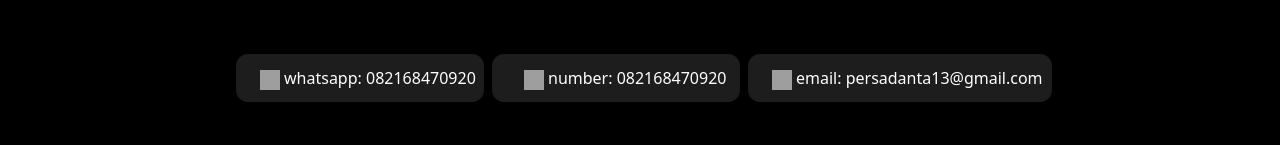
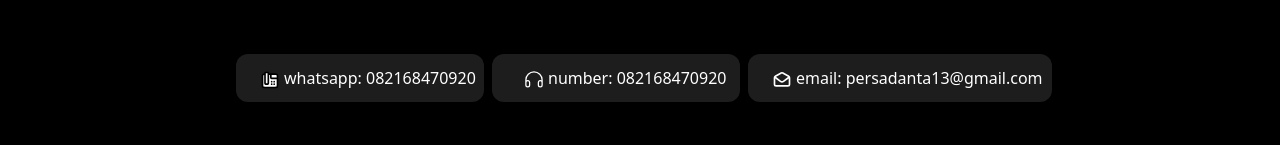
Before and after one commit to AriaPersadantaGinting/ariapersadantaginting13, a React (Vite) app: page /Connect in a window 1280 px wide. Shown: the part 628-773 px from the top of the page. Built offline with nearby package versions, Linux system fonts and the light colour scheme; grey boxes are pictures that could not be loaded; a web font is replaced by a local one.

Commit message:
complete

```diff
--- a/src/components/Fragments/Portofolio/Contact/ContactSection2.jsx
+++ b/src/components/Fragments/Portofolio/Contact/ContactSection2.jsx
@@ -43,7 +43,7 @@
           <div className="bg-[rgba(61,58,60,0.5)] flex lg:w-[15.5rem] md:w-[15.5rem] md:mb-3 py-3 rounded-xl sm:w-[15.5rem] sm:mb-3 mb-3 ml-2">
             <img
               className="w-5 h-5 mt-1 lg:ml-6 md:ml-6 sm:ml-6 ml-3 mr-1"
-              src="/src/assets/phone.svg"
+              src="/phone.svg"
               alt=""
             />
             whatsapp: 082168470920
@@ -51,7 +51,7 @@
           <div className="bg-[rgba(61,58,60,0.5)] flex lg:w-[15.5rem] lg:ml-2 md:w-[15.5rem] md:mb-3 md:ml-2 sm:w-[15.5rem] sm:mb-3 sm:ml-2 mb-3 w-[14rem] ml-2 py-3 rounded-xl">
             <img
               className="w-5 h-5 mt-1 lg:ml-8 md:ml-8 sm:ml-8 ml-3  mr-1"
-              src="/src/assets/number.svg"
+              src="/number.svg"
               alt=""
             />
             number: 082168470920
@@ -59,7 +59,7 @@
           <div className="bg-[rgba(61,58,60,0.5)] flex lg:w-[19rem] lg:ml-2 md:w-[19rem] ml-2 m:w-[19rem] w-[17.5rem] mb-3 py-3 h-12 rounded-xl">
             <img
               className="w-5 h-5 mt-1 ml-3 mr-1 md:ml-6 sm:ml-6"
-              src="/src/assets/email.svg"
+              src="/email.svg"
               alt=""
             />
             email: persadanta13@gmail.com
```
